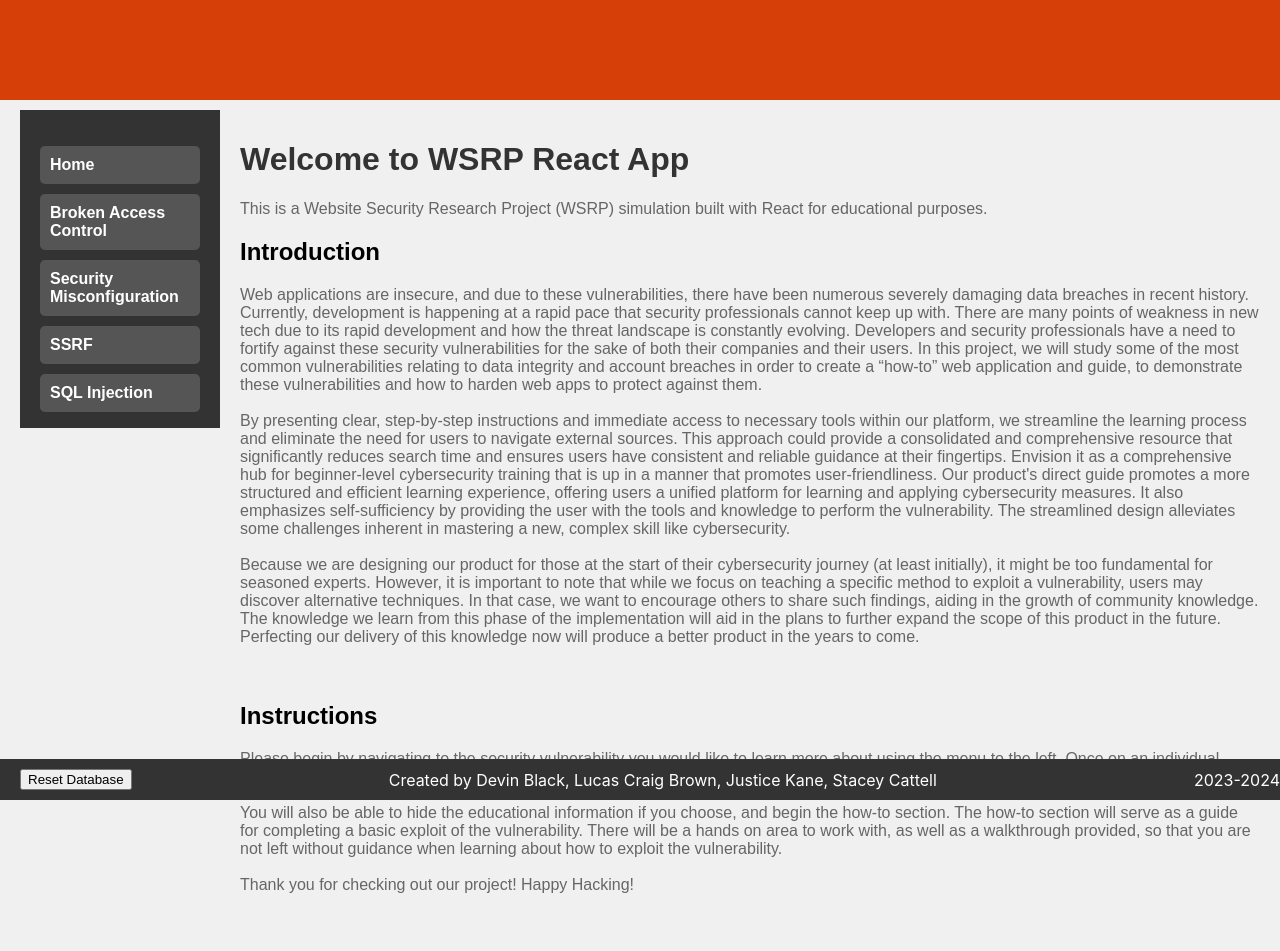
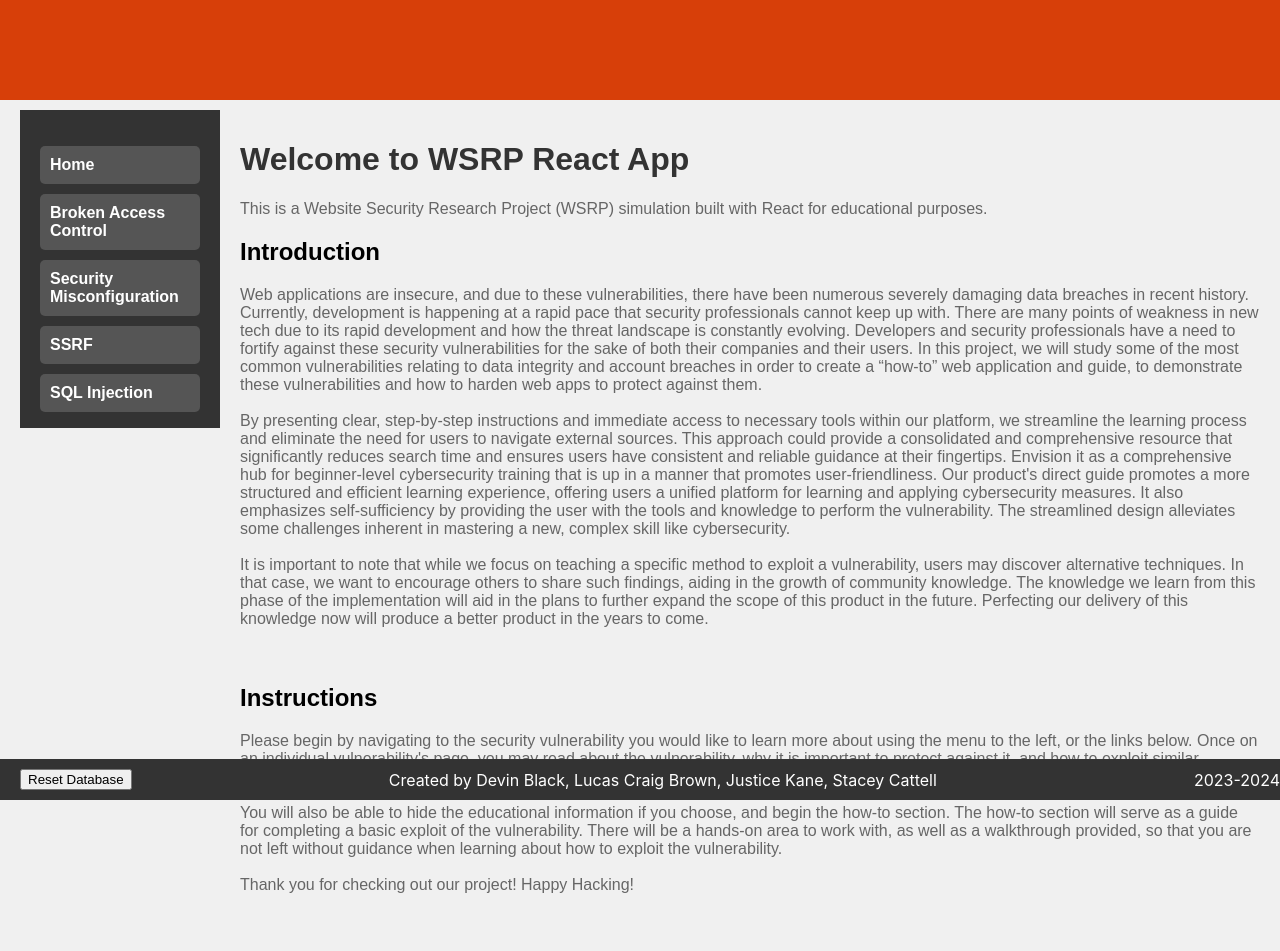
Before and after one commit to Capstone-Project-WSRP/CS461-462-463, a React (Create React App) app in the folder Frontend/my-app/: page / in a window 1280 px wide. Shown: the top 951 px of the page. Built offline with nearby package versions, Linux system fonts and the light colour scheme.

Commit message:
minor homepage text changes

```diff
--- a/Frontend/my-app/src/components/Home/Home.js
+++ b/Frontend/my-app/src/components/Home/Home.js
@@ -26,7 +26,7 @@
           By presenting clear, step-by-step instructions and immediate access to necessary tools within our platform, we streamline the learning process and eliminate the need for users to navigate external sources. This approach could provide a consolidated and comprehensive resource that significantly reduces search time and ensures users have consistent and reliable guidance at their fingertips. Envision it as a comprehensive hub for beginner-level cybersecurity training that is up in a manner that promotes user-friendliness. Our product's direct guide promotes a more structured and efficient learning experience, offering users a unified platform for learning and applying cybersecurity measures. It also emphasizes self-sufficiency by providing the user with the tools and knowledge to perform the vulnerability. The streamlined design alleviates some challenges inherent in mastering a new, complex skill like cybersecurity.
         <br></br>
         <br></br>
-            Because we are designing our product for those at the start of their cybersecurity journey (at least initially), it might be too fundamental for seasoned experts. However, it is important to note that while we focus on teaching a specific method to exploit a vulnerability, users may discover alternative techniques. In that case, we want to encourage others to share such findings, aiding in the growth of community knowledge. The knowledge we learn from this phase of the implementation will aid in the plans to further expand the scope of this product in the future. Perfecting our delivery of this knowledge now will produce a better product in the years to come.
+            It is important to note that while we focus on teaching a specific method to exploit a vulnerability, users may discover alternative techniques. In that case, we want to encourage others to share such findings, aiding in the growth of community knowledge. The knowledge we learn from this phase of the implementation will aid in the plans to further expand the scope of this product in the future. Perfecting our delivery of this knowledge now will produce a better product in the years to come.
             <br></br>
             <br></br>
             <br></br>
@@ -34,14 +34,14 @@
       </p>
       <h2>Instructions</h2>
       <p className={styles.description}>
-        Please begin by navigating to the security vulnerability you would like to learn more about using the menu to the left.
+        Please begin by navigating to the security vulnerability you would like to learn more about using the menu to the left, or the links below.
         Once on an individual vulnerability's page, you may read about the vulnerability, why it is important
         to protect against it, and how to exploit similar vulnerabilities.
         <br></br>
         <br></br>
         You will also be able to hide the educational information if you choose, and begin the how-to section.
         The how-to section will serve as a guide for completing a basic exploit of the vulnerability.
-        There will be a hands on area to work with, as well as a walkthrough provided, so that
+        There will be a hands-on area to work with, as well as a walkthrough provided, so that
         you are not left without guidance when learning about how to exploit the vulnerability.
         <br></br>
         <br></br>
```
